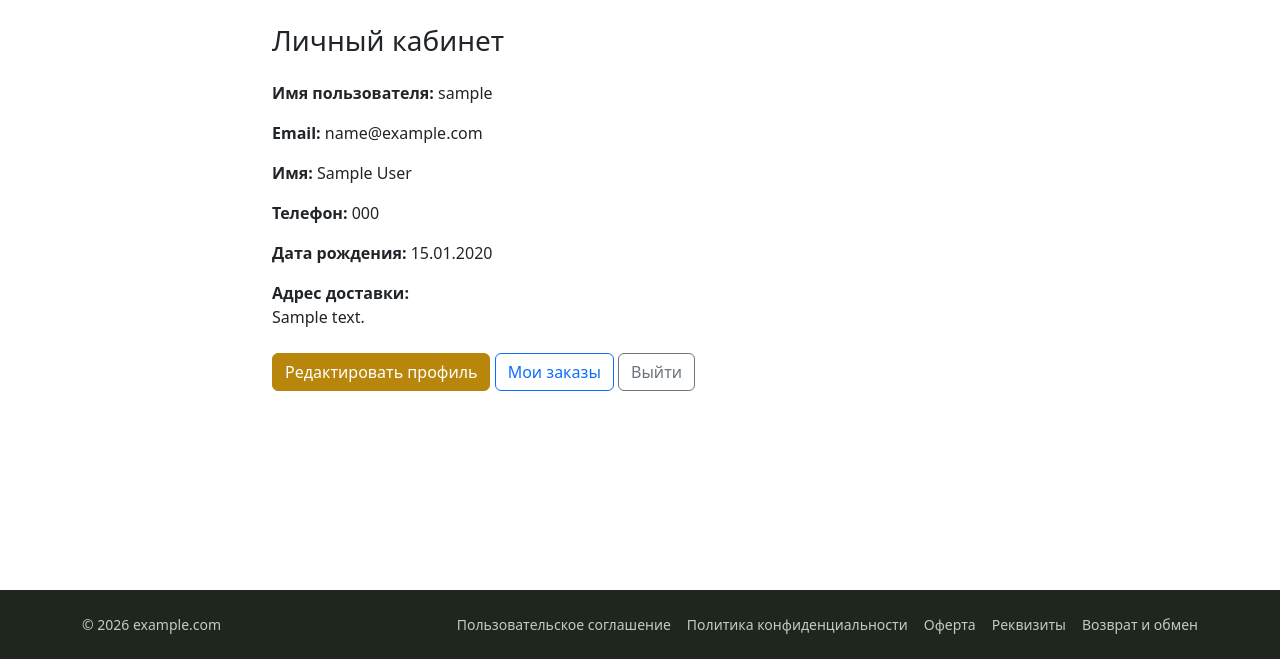
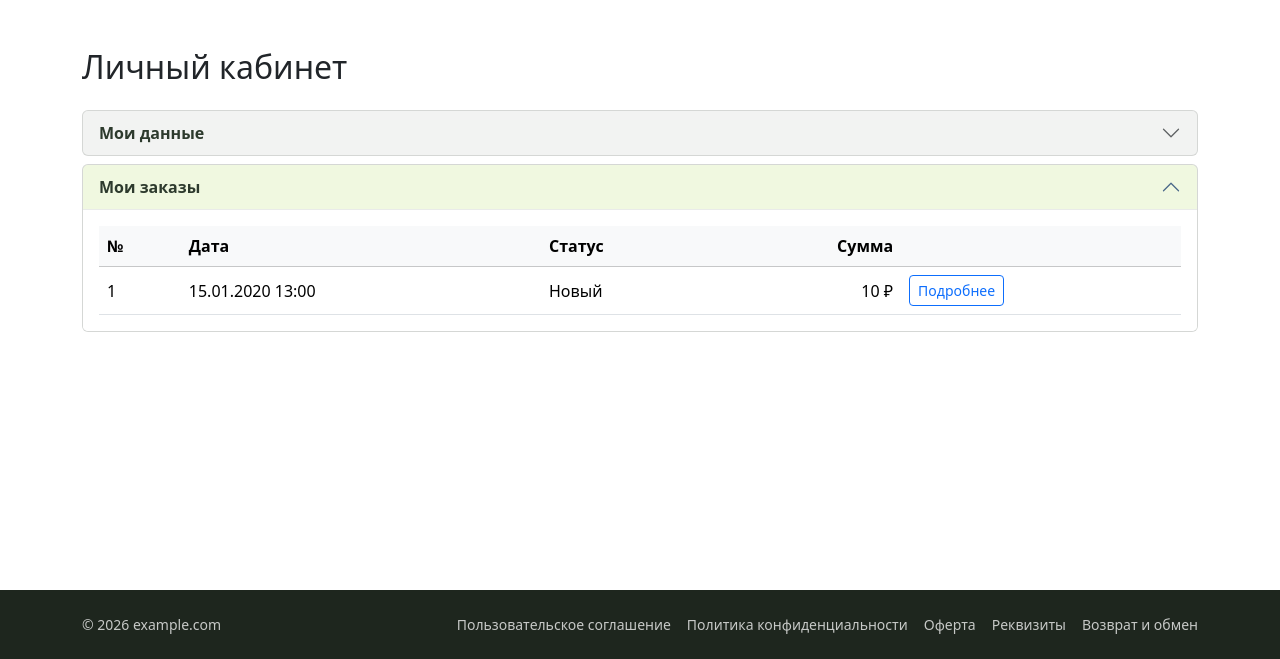
Before and after one commit to abaz47/shop, a Django app: page /accounts/profile/ in a window 1280 px wide. Shown: the part 141-800 px from the top of the page. Run offline with Django 5.2, Linux system fonts and the light colour scheme; a user stored in the database is signed in; tables that the repository leaves empty hold one stand-in row (values such as "Sample post"); some libraries are stand-ins or nearby versions.

Commit message:
Update profile

```diff
--- a/accounts/admin.py
+++ b/accounts/admin.py
@@ -10,7 +10,7 @@ from .models import EmailVerification, UserProfile
 class UserProfileAdmin(admin.ModelAdmin):
     """Админка для профилей пользователей."""
 
-    list_display = ("user", "phone", "created_at")
+    list_display = ("user", "patronymic", "phone", "created_at")
     search_fields = ("user__username", "user__email", "phone")
     readonly_fields = ("created_at", "updated_at")
 
--- a/accounts/models.py
+++ b/accounts/models.py
@@ -20,6 +20,11 @@ class UserProfile(models.Model):
         on_delete=models.CASCADE,
         related_name="profile",
         verbose_name="Пользователь",
+    )
+    patronymic = models.CharField(
+        "Отчество",
+        max_length=150,
+        blank=True,
     )
     phone = models.CharField(
         "Телефон",
--- a/accounts/views.py
+++ b/accounts/views.py
@@ -148,9 +148,15 @@ class CustomLogoutView(LogoutView):
 
 @login_required
 def profile_view(request):
-    """Отображение профиля пользователя."""
+    """Личный кабинет: данные профиля и список заказов."""
     profile, _ = UserProfile.objects.get_or_create(user=request.user)
-    return render(request, "accounts/profile.html", {"profile": profile})
+    from orders.models import Order
+    orders = Order.objects.filter(user=request.user).order_by("-created_at")
+    return render(
+        request,
+        "accounts/profile.html",
+        {"profile": profile, "orders": orders},
+    )
 
 
 class ProfileEditView(UpdateView):
--- a/static/css/style.css
+++ b/static/css/style.css
@@ -547,6 +547,54 @@ footer {
   }
 }
 
+/* Личный кабинет: аккордеоны в стиле сайта */
+.account-accordion .accordion-item {
+  border: 1px solid rgba(45, 58, 45, 0.2);
+  border-radius: 0.375rem;
+  margin-bottom: 0.5rem;
+  overflow: hidden;
+}
+
+.account-accordion .accordion-item:last-child {
+  margin-bottom: 0;
+}
+
+.account-accordion .accordion-button {
+  background-color: rgba(45, 58, 45, 0.06);
+  color: var(--yt-dark-green);
+  font-weight: 600;
+  border: none;
+  box-shadow: none;
+  padding: 0.75rem 1rem;
+}
+
+.account-accordion .accordion-button:hover {
+  background-color: rgba(45, 58, 45, 0.1);
+  color: var(--yt-dark-green);
+}
+
+.account-accordion .accordion-button:not(.collapsed) {
+  background-color: rgba(154, 205, 50, 0.15);
+  color: var(--yt-dark-green);
+  box-shadow: none;
+}
+
+.account-accordion .accordion-button:focus {
+  box-shadow: 0 0 0 0.2rem rgba(154, 205, 50, 0.25);
+  border-color: transparent;
+}
+
+.account-accordion .accordion-button::after {
+  filter: none;
+  opacity: 0.7;
+}
+
+.account-accordion .accordion-body {
+  background-color: #fff;
+  border-top: 1px solid rgba(45, 58, 45, 0.1);
+  padding: 1rem;
+}
+
 /* Корзина: кнопки количества − число + */
 .cart-qty-controls {
   display: inline-flex;
--- a/templates/accounts/profile.html
+++ b/templates/accounts/profile.html
@@ -3,49 +3,106 @@
 {% block title %}Личный кабинет — {{ site_name }}{% endblock %}
 
 {% block content %}
-<div class="container">
-  <div class="row">
-    <div class="col-md-8 mx-auto">
-      <h3 class="mb-4">Личный кабинет</h3>
+<div class="container py-4">
+  <h2 class="mb-4">Личный кабинет</h2>
 
-          <div class="mb-3">
-            <strong>Имя пользователя:</strong> {{ profile.user.username }}
-          </div>
-          <div class="mb-3">
-            <strong>Email:</strong> {{ profile.user.email }}
-          </div>
-          {% if profile.user.first_name or profile.user.last_name %}
-            <div class="mb-3">
-              <strong>Имя:</strong> {{ profile.user.first_name }} {{ profile.user.last_name }}
+  <div class="accordion account-accordion" id="accountAccordion">
+    {# Аккордеон 1: Мои данные (по умолчанию свёрнут) #}
+    <div class="accordion-item">
+      <h3 class="accordion-header">
+        <button class="accordion-button collapsed" type="button" data-bs-toggle="collapse" data-bs-target="#collapseProfile" aria-expanded="false" aria-controls="collapseProfile">
+          Мои данные
+        </button>
+      </h3>
+      <div id="collapseProfile" class="accordion-collapse collapse" data-bs-parent="#accountAccordion">
+        <div class="accordion-body">
+          <p class="mb-2">
+            <strong>ФИО:</strong>
+            {% if profile.user.last_name or profile.user.first_name or profile.patronymic %}
+              {{ profile.user.last_name }} {{ profile.user.first_name }} {{ profile.patronymic }}
+            {% else %}
+              —
+            {% endif %}
+          </p>
+          <p class="mb-2">
+            <strong>Телефон:</strong> {{ profile.phone|default:"—" }}
+          </p>
+          <p class="mb-3">
+            <strong>Email:</strong> {{ profile.user.email|default:"—" }}
+          </p>
+          <a href="{% url 'accounts:profile_edit' %}" class="btn btn-primary">
+            Изменить данные
+          </a>
+        </div>
+      </div>
+    </div>
+
+    {# Аккордеон 2: Заказы (по умолчанию развёрнут) #}
+    <div class="accordion-item">
+      <h3 class="accordion-header">
+        <button class="accordion-button" type="button" data-bs-toggle="collapse" data-bs-target="#collapseOrders" aria-expanded="true" aria-controls="collapseOrders">
+          Мои заказы
+        </button>
+      </h3>
+      <div id="collapseOrders" class="accordion-collapse collapse show" data-bs-parent="#accountAccordion">
+        <div class="accordion-body">
+          {% if orders %}
+            <div class="d-none d-lg-block table-responsive">
+              <table class="table table-hover align-middle mb-0">
+                <thead class="table-light">
+                  <tr>
+                    <th>№</th>
+                    <th>Дата</th>
+                    <th>Статус</th>
+                    <th class="text-end">Сумма</th>
+                    <th></th>
+                  </tr>
+                </thead>
+                <tbody>
+                  {% for order in orders %}
+                    <tr>
+                      <td>{{ order.pk }}</td>
+                      <td>{{ order.created_at|date:"d.m.Y H:i" }}</td>
+                      <td>{{ order.get_status_display }}</td>
+                      <td class="text-end">{{ order.total|floatformat:0 }} ₽</td>
+                      <td>
+                        <a href="{% url 'orders:success' order_id=order.pk %}" class="btn btn-sm btn-outline-primary">
+                          Подробнее
+                        </a>
+                      </td>
+                    </tr>
+                  {% endfor %}
+                </tbody>
+              </table>
             </div>
+            <div class="d-lg-none">
+              {% for order in orders %}
+                <div class="card mb-2">
+                  <div class="card-body py-3">
+                    <div class="d-flex justify-content-between align-items-start">
+                      <div>
+                        <strong>Заказ #{{ order.pk }}</strong>
+                        <div class="small text-body-secondary">
+                          {{ order.created_at|date:"d.m.Y H:i" }} · {{ order.get_status_display }}
+                        </div>
+                        <div class="mt-1">{{ order.total|floatformat:0 }} ₽</div>
+                      </div>
+                      <a href="{% url 'orders:success' order_id=order.pk %}" class="btn btn-sm btn-primary align-self-center">
+                        Подробнее
+                      </a>
+                    </div>
+                  </div>
+                </div>
+              {% endfor %}
+            </div>
+          {% else %}
+            <p class="text-body-secondary mb-0">У вас пока нет заказов.</p>
+            <a href="{% url 'catalog:product_list' %}" class="btn btn-outline-primary mt-2">
+              Перейти в каталог
+            </a>
           {% endif %}
-          {% if profile.phone %}
-            <div class="mb-3">
-              <strong>Телефон:</strong> {{ profile.phone }}
-            </div>
-          {% endif %}
-          {% if profile.birth_date %}
-            <div class="mb-3">
-              <strong>Дата рождения:</strong> {{ profile.birth_date|date:"d.m.Y" }}
-            </div>
-          {% endif %}
-          {% if profile.address %}
-            <div class="mb-3">
-              <strong>Адрес доставки:</strong><br>
-              {{ profile.address|linebreaks }}
-            </div>
-          {% endif %}
-
-          <div class="mt-4">
-            <a href="{% url 'accounts:profile_edit' %}" class="btn btn-primary">
-              Редактировать профиль
-            </a>
-            <a href="{% url 'orders:list' %}" class="btn btn-outline-primary">Мои заказы</a>
-            <form method="post" action="{% url 'accounts:logout' %}" class="d-inline">
-              {% csrf_token %}
-              <button type="submit" class="btn btn-outline-secondary">Выйти</button>
-            </form>
-          </div>
+        </div>
+      </div>
     </div>
   </div>
 </div>
```
Also changed, not shown: accounts/forms.py (+5 -31 lines), orders/forms.py (+21 -12 lines), templates/accounts/profile_edit.html (+16 -38 lines), accounts/migrations/0002_userprofile_patronymic.py (added).
